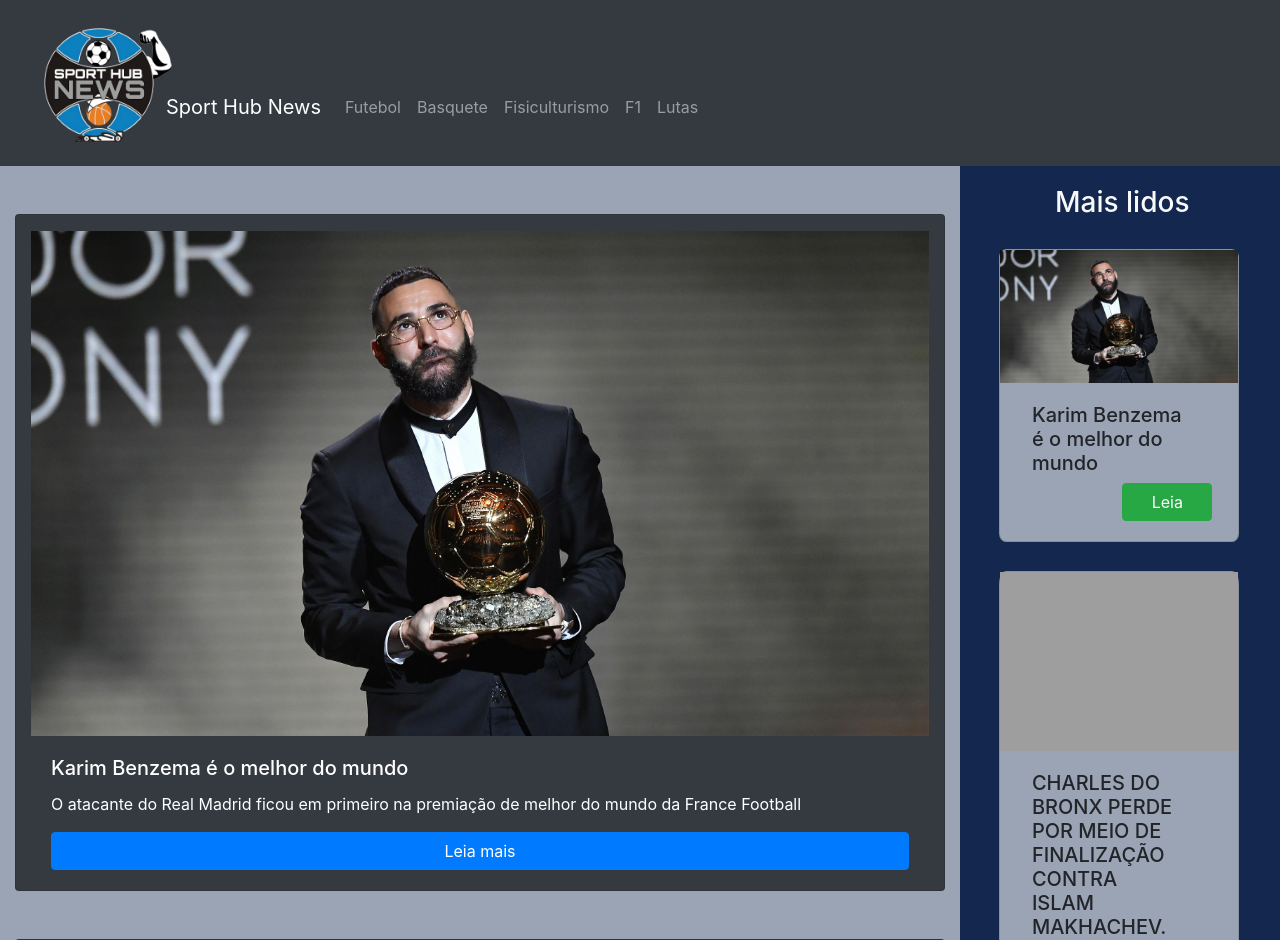
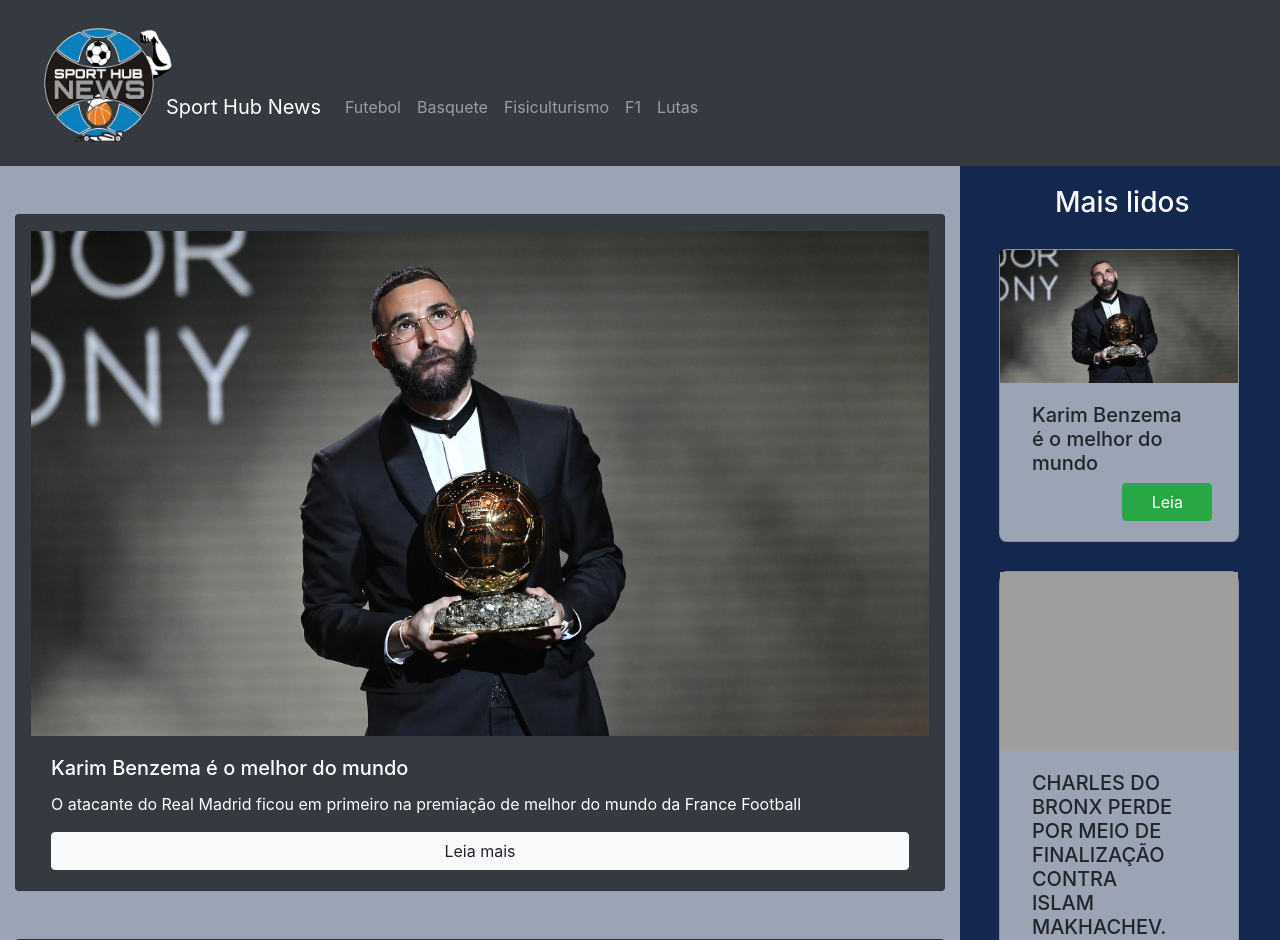
Before and after one commit to senacrs-emti/2022-1T-jornal-G3, a PHP site: page /2022-1T-jornal-G3/ in a window 1280 px wide. Shown: the top 940 px of the page. Run offline with PHP 8.4, Linux system fonts and the light colour scheme; grey boxes are pictures that could not be loaded.

Commit message:
cor dos buttons

```diff
--- a/index.php
+++ b/index.php
@@ -9,7 +9,7 @@ include_once './includes/_header.php';
   <div class="card-body">
     <h5 class="card-title">Karim Benzema é o melhor do mundo </h5>
     <p class="card-text">O atacante do Real Madrid ficou em primeiro na premiação de melhor do mundo da France Football</p>
-    <a href="./noticia-karim-benzema.php" class="btn btn-primary btn-block">Leia mais</a>
+    <a href="./noticia-karim-benzema.php" class="btn btn-light btn-block">Leia mais</a>
   </div>
 </div>
 
@@ -18,7 +18,7 @@ include_once './includes/_header.php';
   <div class="card-body">
     <h5 class="card-title">Amazon irá transmitir a NBA e usa Luva de Pedreiro como propaganda</h5>
     <p class="card-text">O release enviado pelo serviço de streaming afirma que a plataforma terá quatro jogos exclusivos por semana.</p>
-    <a href="./noticiabasket.php" class="btn btn-primary btn-block">Leia mais</a>
+    <a href="./noticiabasket.php" class="btn btn-light btn-block">Leia mais</a>
   </div>
 </div>
 
@@ -27,7 +27,7 @@ include_once './includes/_header.php';
   <div class="card-body">
     <h5 class="card-title">Charles do Bronx perde por meio de finalização contra Islam Makhachev</h5>
     <p class="card-text">Charles Oliveira ‘do Bronx’ perde após 5 anos de invencibilidade e seu reinado no peso leve chega a um fim</p>
-    <a href="./noticia-ufc.php" class="btn btn-primary btn-block">Leia mais</a>
+    <a href="./noticia-ufc.php" class="btn btn-light btn-block">Leia mais</a>
   </div>
 </div>
 
@@ -45,7 +45,7 @@ include_once './includes/_header.php';
   <div class="card-body">
     <h5 class="card-title">Aposentadoria de Sebastian Vettel</h5>
     <p class="card-text">Noticia sobre a aposentadoria do famoso piloto Sebastian Vettel</p>
-    <a href="./noticia-f1.php" class="btn btn-primary btn-block">Leia mais</a>
+    <a href="./noticia-f1.php" class="btn btn-light btn-block">Leia mais</a>
   </div>
 </div>
 
```
